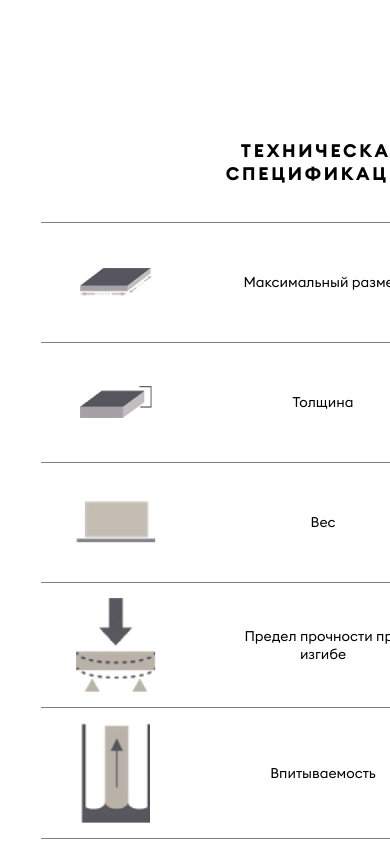
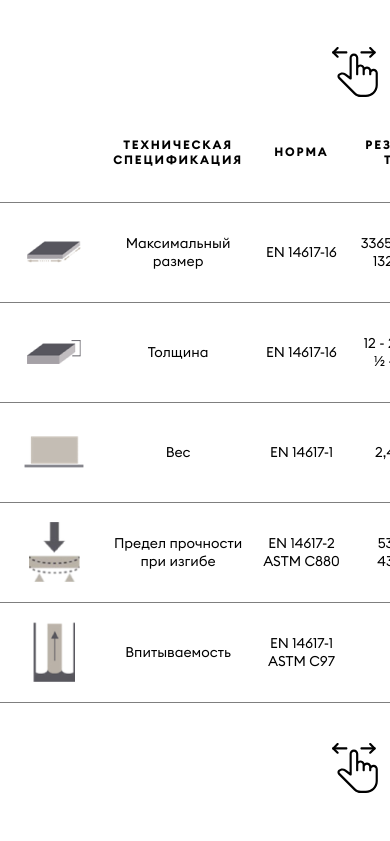
Before and after one commit to belostok/lapitec, a website: page src/specification.html in a window 390 px wide. Shown: the part 588-1429 px from the top of the page. Drawn offline with Linux system fonts and the light colour scheme.

Commit message:
specification adaptive

```diff
--- a/src/js/common.js
+++ b/src/js/common.js
@@ -289,7 +289,7 @@ if (document.getElementById('contactsPage')) {
     DG.then(() => {
         let map
         const mapIcon = DG.icon({
-            iconUrl: '../img/marker.png',
+            iconUrl: '/assets/app/img/marker.png',
             iconSize: isMobile ? [23, 24] : [33, 34]
         })
         map = DG.map('map', {
--- a/src/sass/media.sass
+++ b/src/sass/media.sass
@@ -715,8 +715,36 @@
         display: block
         margin-top: 10px
 
-
-
+    #specification
+        margin-bottom: 150px
+        &::after, &::before
+            content: ''
+            background-image: url(../img/scroll-x.svg)
+            background-repeat: no-repeat
+            background-size: contain
+            position: absolute
+            width: 50px
+            height: 50px
+            right: 10px
+        &::before
+            top: -55px
+        &::after
+            bottom: -90px
+    #specification .specification
+        overflow-x: scroll
+        margin: 0 -10px
+        width: auto
+    #specification .specification table
+        width: 470px
+    #specification .specification table h3
+        font-size: 12px
+        line-height: 15px
+    #specification .specification table img
+        max-height: 60px
+        max-width: 60px
+    #specification .specification table tr td, #specification .specification table tr th
+        padding: 15px 5px
+        height: 100px
 
     #prefooter .items .row
         margin: 0 -5px
--- a/src/specification.html
+++ b/src/specification.html
@@ -168,7 +168,7 @@
                         </div>
                     </div>
                 </div>
-                <div class="col col-11 offset-1 col-md-10 offset-md-0">
+                <div class="col col-12 col-md-10 offset-md-0">
                     <div class="specification">
                         <table>
                             <tr>
```
Also changed, not shown: src/about.html (+1 -1 lines), src/index.html (+2 -2 lines), src/css/media.css, src/img/scroll-x.svg (added).
